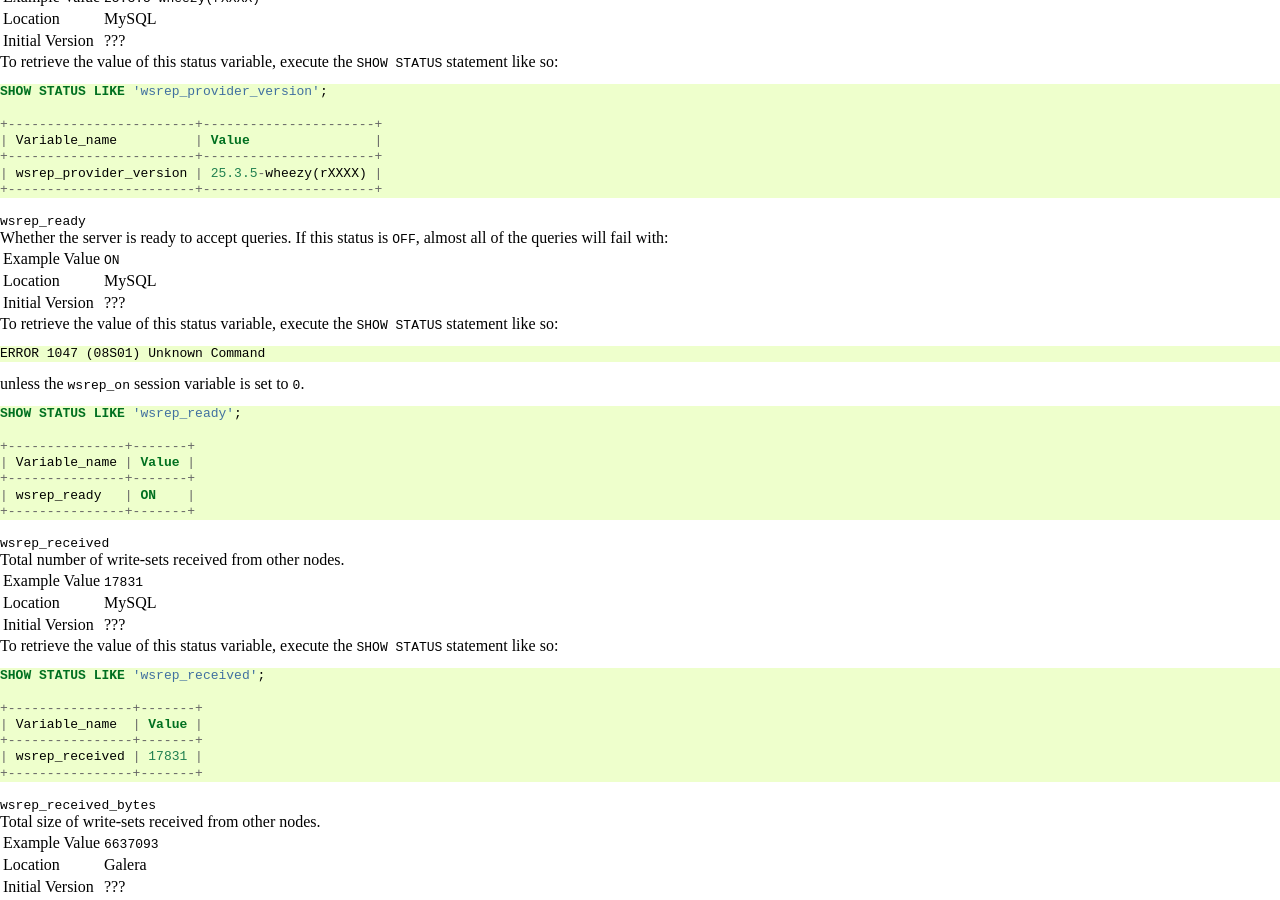
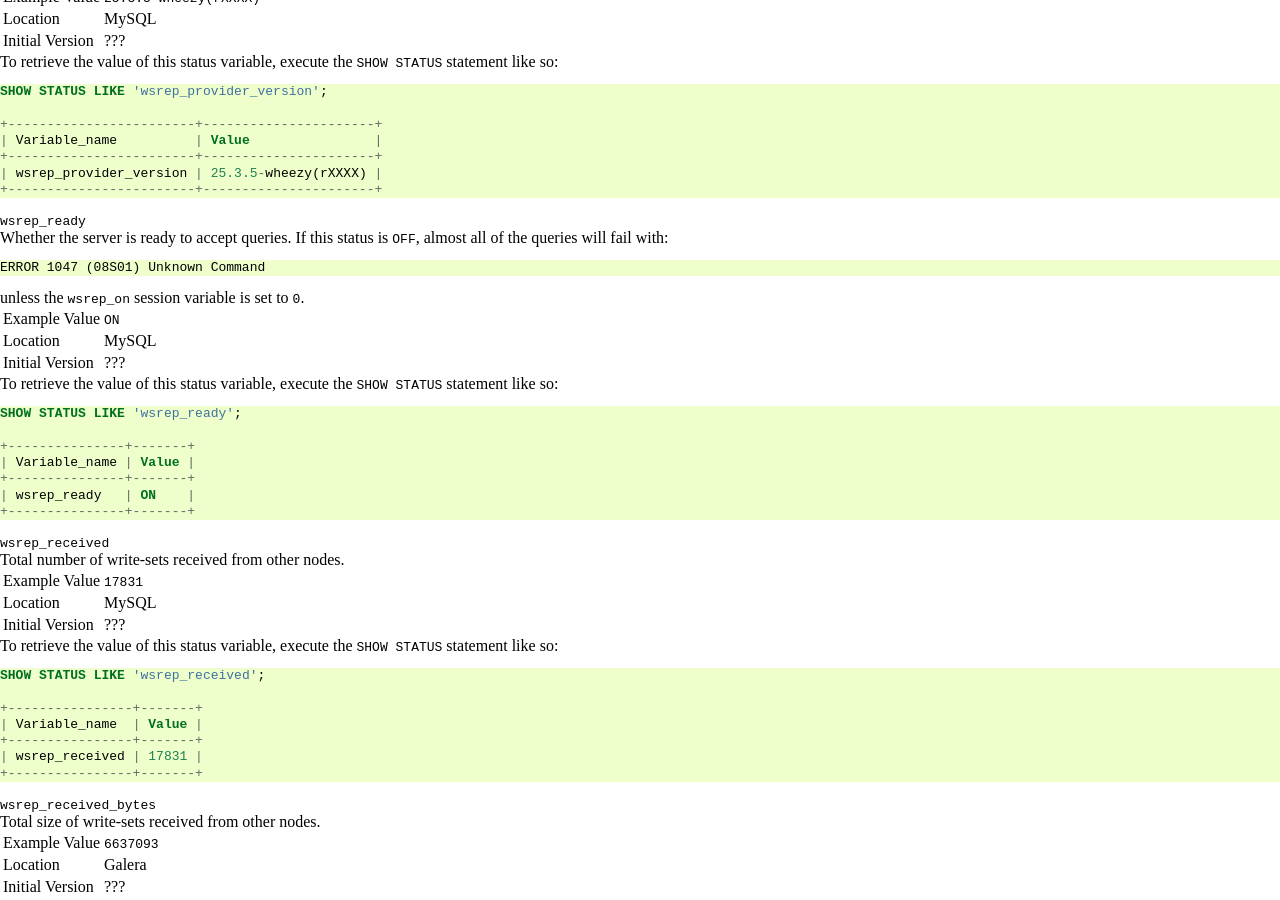
Before and after one commit to codership/documentation, a Sphinx documentation site: the page built from galeracluster/source/documentation/galera-status-variables.rst, in a window 1280 px wide and 900 px high, scrolled down 16501 px. Built offline with Sphinx 7.4.7, drawn with Linux system fonts in a browser that asks for light colours; comment, search, counter and statistics services are not loaded; part of the change alters nothing that is shown.

Commit message:
Issue #487 RST formatting bug corrected.

```diff
--- a/galeracluster/source/documentation/galera-status-variables.rst
+++ b/galeracluster/source/documentation/galera-status-variables.rst
@@ -1764,6 +1764,12 @@ To retrieve the value of this status variable, execute the ``SHOW STATUS`` state
 
 Whether the server is ready to accept queries. If this status is ``OFF``, almost all of the queries will fail with:
 
+.. code-block:: text
+
+    ERROR 1047 (08S01) Unknown Command
+
+unless the ``wsrep_on`` session variable is set to ``0``.
+
 .. csv-table::
    :class: doc-options
 
@@ -1772,12 +1778,6 @@ Whether the server is ready to accept queries. If this status is ``OFF``, almost
    "Initial Version", "???"
 
 To retrieve the value of this status variable, execute the ``SHOW STATUS`` statement like so:
-
-.. code-block:: text
-
-    ERROR 1047 (08S01) Unknown Command
-
-unless the ``wsrep_on`` session variable is set to ``0``.
 
 .. code-block:: mysql
 
```
